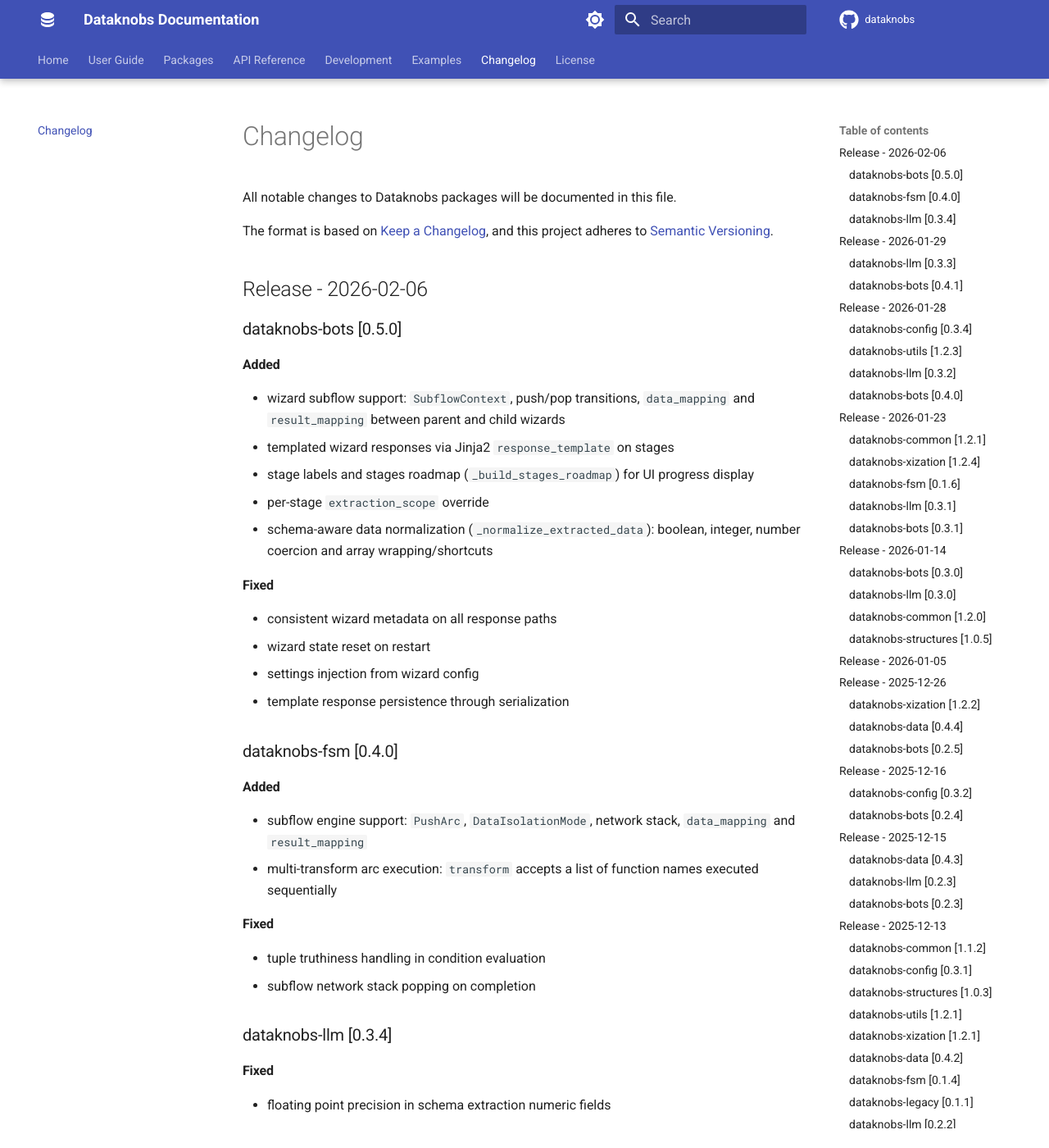
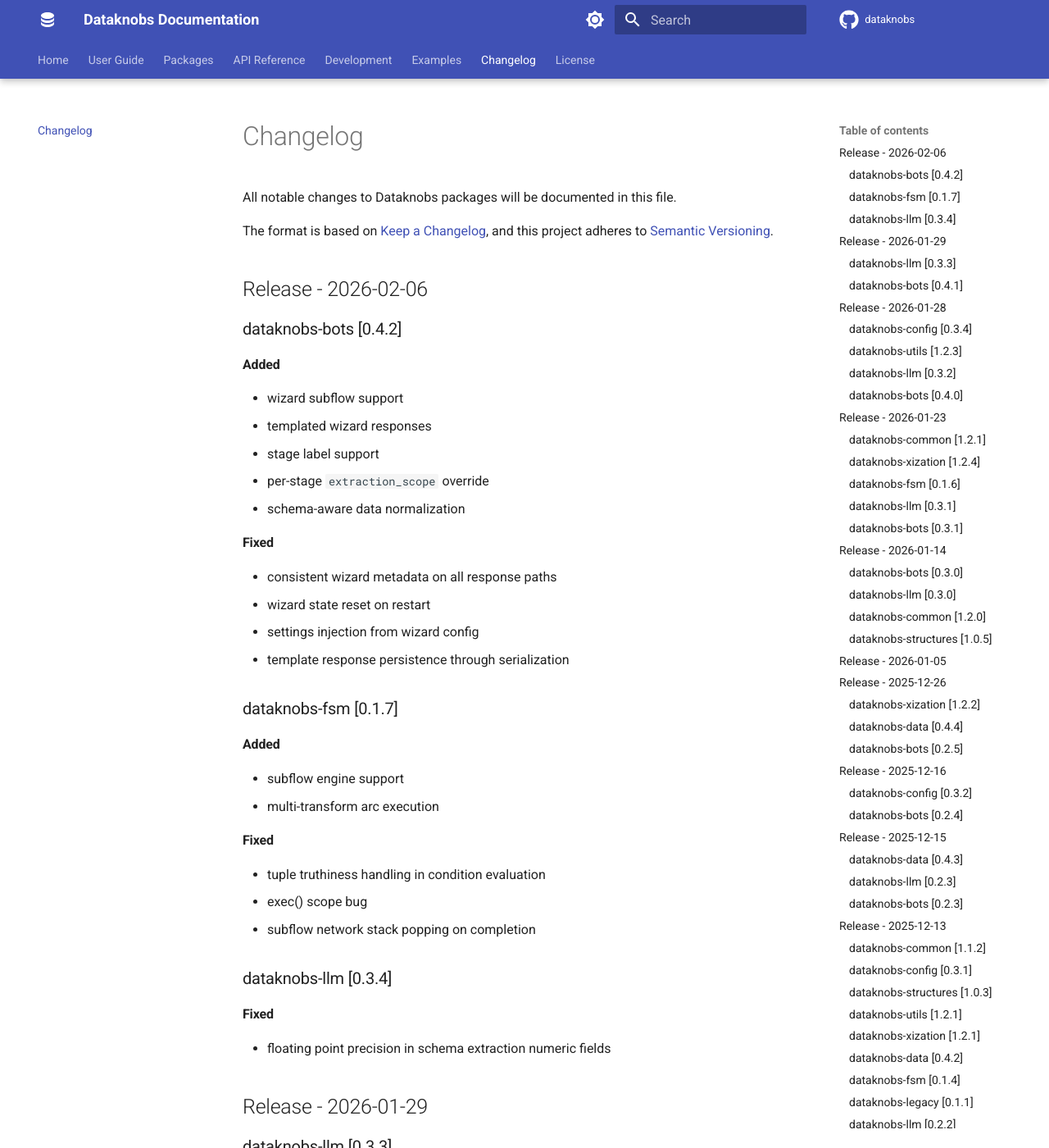
Before and after one commit to KBS-Labs/dataknobs, an MkDocs documentation site: the page built from docs/changelog.md, in a window 1280 px wide and 1400 px high. Shown: the whole window at 82% size. Built offline with MkDocs 1.6.1 and Material for MkDocs 9.7.7, drawn with Linux system fonts in a browser that asks for light colours; comment, search, counter and statistics services are not loaded.

Commit message:
bumped versions, updated release notes

```diff
--- a/docs/changelog.md
+++ b/docs/changelog.md
@@ -7,14 +7,14 @@
 
 ## Release - 2026-02-06
 
-### dataknobs-bots [0.5.0]
+### dataknobs-bots [0.4.2]
 
 #### Added
-- wizard subflow support: `SubflowContext`, push/pop transitions, `data_mapping` and `result_mapping` between parent and child wizards
-- templated wizard responses via Jinja2 `response_template` on stages
-- stage labels and stages roadmap (`_build_stages_roadmap`) for UI progress display
+- wizard subflow support
+- templated wizard responses
+- stage label support
 - per-stage `extraction_scope` override
-- schema-aware data normalization (`_normalize_extracted_data`): boolean, integer, number coercion and array wrapping/shortcuts
+- schema-aware data normalization
 
 #### Fixed
 - consistent wizard metadata on all response paths
@@ -22,20 +22,22 @@
 - settings injection from wizard config
 - template response persistence through serialization
 
-### dataknobs-fsm [0.4.0]
+### dataknobs-fsm [0.1.7]
 
 #### Added
-- subflow engine support: `PushArc`, `DataIsolationMode`, network stack, `data_mapping` and `result_mapping`
-- multi-transform arc execution: `transform` accepts a list of function names executed sequentially
+- subflow engine support
+- multi-transform arc execution
 
 #### Fixed
 - tuple truthiness handling in condition evaluation
+- exec() scope bug
 - subflow network stack popping on completion
 
 ### dataknobs-llm [0.3.4]
 
 #### Fixed
 - floating point precision in schema extraction numeric fields
+
 
 ## Release - 2026-01-29
 
--- a/docs/installation.md
+++ b/docs/installation.md
@@ -306,9 +306,9 @@
 # requirements.txt
 dataknobs-config>=0.3.4
 dataknobs-data>=0.4.5
-dataknobs-fsm>=0.1.6
-dataknobs-llm>=0.3.3
-dataknobs-bots>=0.4.1
+dataknobs-fsm>=0.1.7
+dataknobs-llm>=0.3.4
+dataknobs-bots>=0.4.2
 dataknobs-structures>=1.0.5
 dataknobs-utils>=1.2.3
 dataknobs-xization>=1.2.4
```
Also changed, not shown: docs/index.md (+3 -3 lines), 8 other files.
